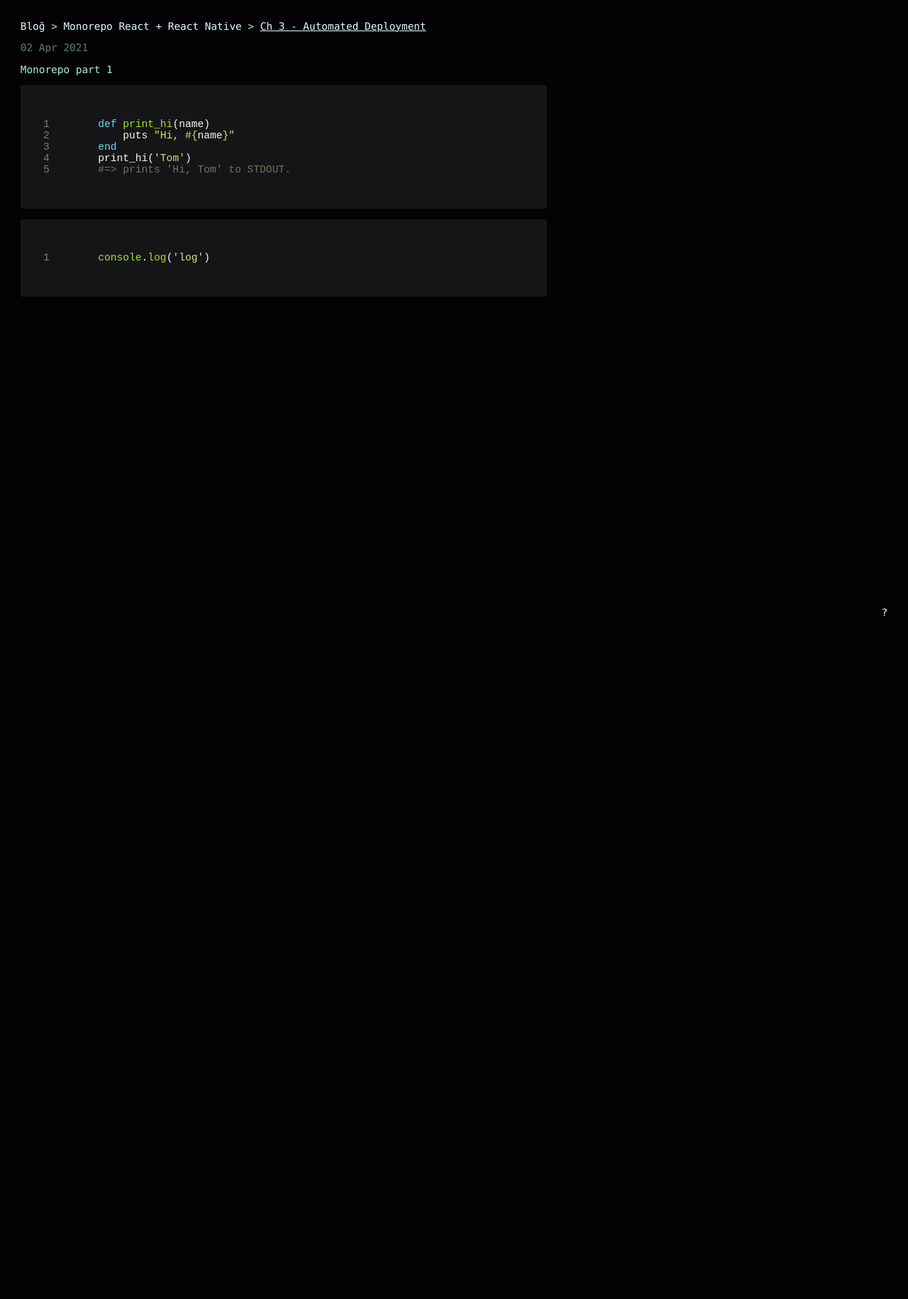
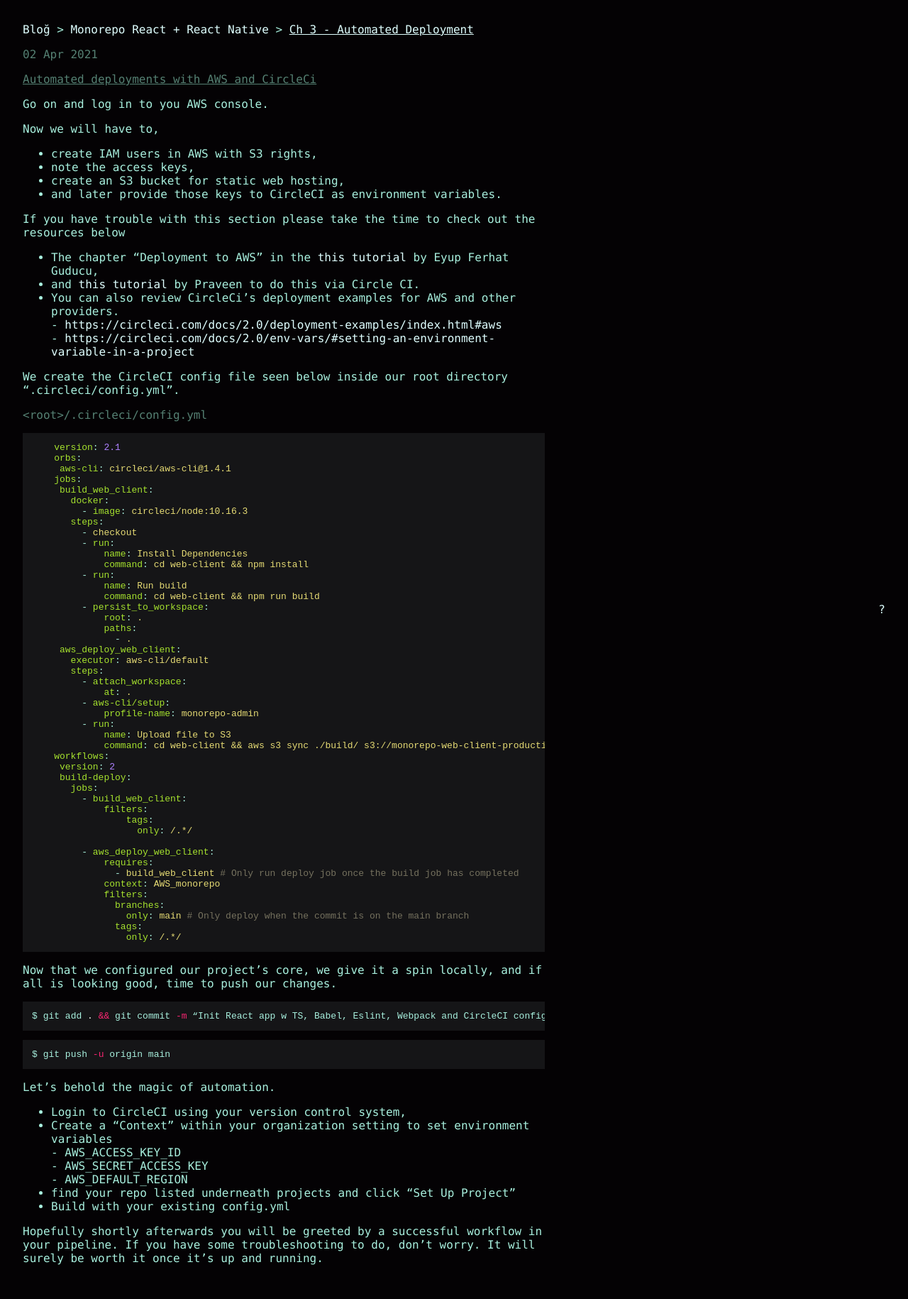
Before and after one commit to s-blog/s-blog.github.io, a Jekyll site: the page built from _posts/monorepo-web-and-native/2021-04-03-monorepo-web-and-native-ch-3-CI-deployment.md, in a window 1280 px wide. Shown: the whole page at 71% size. Built offline with Jekyll 4.4.1, drawn with Linux system fonts in a browser that asks for light colours; before the commit the page ends 900 px from its top, so only the background shows below that.

Commit message:
monorepo series updated

```diff
--- a/_posts/monorepo-web-and-native/2021-04-03-monorepo-web-and-native-ch-3-CI-deployment.md
+++ b/_posts/monorepo-web-and-native/2021-04-03-monorepo-web-and-native-ch-3-CI-deployment.md
@@ -5,18 +5,106 @@ serie: monorepo-web-and-native
 title: Monorepo R+RN, Ch 3
 display-title: Ch 3 - Automated Deployment
 ---
+<u class="faded-highlight">Automated deployments with AWS and CircleCi<u>
+<!--more-->
+<p>Go on and log in to you AWS console.</p>
 
-Monorepo part 1
-<!--more-->
+<p>Now we will have to,</p>
 
-{% highlight ruby linenos %}
-    def print_hi(name)
-        puts "Hi, #{name}"
-    end
-    print_hi('Tom')
-    #=> prints 'Hi, Tom' to STDOUT.
+<ul>
+    <li>create IAM users in AWS with S3 rights, </li>
+    <li>note the access keys, </li>
+    <li>create an S3 bucket for static web hosting, </li>
+    <li>and later provide those keys to CircleCI as environment variables.</li>
+</ul>
+
+<p>If you have trouble with this section please take the time to check out the resources below</p>
+
+<ul>
+<li>The chapter “Deployment to AWS” in the <a href="https://medium.com/@eferhatg/create-react-app-continuous-integration-config-with-circleci-and-aws-2b0238cde169" target="_blank">this tutorial</a> by Eyup Ferhat Guducu,
+</li>
+
+<li>and <a href="https://techinscribed.com/deploy-frontend-application-to-aws-s3-using-circle-ci/">this tutorial</a> by Praveen to do this via Circle CI.
+</li>
+
+<li>You can also review CircleCi’s deployment examples for AWS and other providers.
+<br/>- <a href="https://circleci.com/docs/2.0/deployment-examples/index.html#aws">https://circleci.com/docs/2.0/deployment-examples/index.html#aws</a>
+<br/>- <a href="https://circleci.com/docs/2.0/env-vars/#setting-an-environment-variable-in-a-project">https://circleci.com/docs/2.0/env-vars/#setting-an-environment-variable-in-a-project</a>
+</li>
+</ul>
+
+<p>We create the CircleCI config file seen below inside our root directory “.circleci/config.yml”.</p>
+<u class="faded-highlight no-underline">&lt;root>/.circleci/config.yml</u>
+{% highlight yaml %}
+
+    version: 2.1
+    orbs:
+     aws-cli: circleci/aws-cli@1.4.1
+    jobs:
+     build_web_client:
+       docker:
+         - image: circleci/node:10.16.3
+       steps:
+         - checkout
+         - run:
+             name: Install Dependencies
+             command: cd web-client && npm install
+         - run:
+             name: Run build
+             command: cd web-client && npm run build
+         - persist_to_workspace:
+             root: .
+             paths:
+               - .
+     aws_deploy_web_client:
+       executor: aws-cli/default
+       steps:
+         - attach_workspace:
+             at: .
+         - aws-cli/setup:
+             profile-name: monorepo-admin
+         - run:
+             name: Upload file to S3
+             command: cd web-client && aws s3 sync ./build/ s3://monorepo-web-client-production --acl public-read --delete
+    workflows:
+     version: 2
+     build-deploy:
+       jobs:
+         - build_web_client:
+             filters:
+                 tags:
+                   only: /.*/
+
+         - aws_deploy_web_client:
+             requires:
+               - build_web_client # Only run deploy job once the build job has completed
+             context: AWS_monorepo
+             filters:
+               branches:
+                 only: main # Only deploy when the commit is on the main branch
+               tags:
+                 only: /.*/
 {% endhighlight %}
 
-{% highlight javascript linenos%}
-    console.log('log')
+<p>Now that we configured our project’s core, we give it a spin locally, and if all is looking good, time to push our changes.</p>
+
+{% highlight console %}
+$ git add . && git commit -m “Init React app w TS, Babel, Eslint, Webpack and CircleCI config”
 {% endhighlight %}
+
+{% highlight console %}
+$ git push -u origin main
+{% endhighlight %}
+<p>Let’s behold the magic of automation.</p>
+<ul>
+    <li>Login to CircleCI using your version control system, </li>
+    <li> Create a “Context” within your organization setting to set environment variables
+      <br/>- AWS_ACCESS_KEY_ID
+      <br/>- AWS_SECRET_ACCESS_KEY
+      <br/>- AWS_DEFAULT_REGION
+    </li>
+    <li> find your repo listed underneath projects and click “Set Up Project”</li>
+    <li> Build with your existing config.yml </li>
+</ul>
+
+<p>Hopefully shortly afterwards you will be greeted by a successful workflow in your pipeline. If you have some troubleshooting to do, don’t worry. It will surely be worth it once it’s up and running.</p>
--- a/_sass/main.scss
+++ b/_sass/main.scss
@@ -26,7 +26,7 @@ body {
   background: $backgroundColor;
   color: $fontColor;
   font-family: $bodyFont;
-  font-size: 0.9em;
+  // font-size: 0.9em;
   margin: 0;
   padding: 2em;
   min-width: 635px;
@@ -51,8 +51,7 @@ body {
 }
 
 .highlight {
-  font-size: 1.25em;
-  margin: 0;
+ margin: 0;
 }
 
 .no-underline {
@@ -67,10 +66,6 @@ body {
 
 contact {
   color: $contact-color;
-}
-
-p {
-  font-size: 1em;
 }
 
 a {
```
Also changed, not shown: _posts/monorepo-web-and-native/2021-04-02-monorepo-web-and-native-ch-2-project-setup.md (+32 -33 lines), 11 other files.
